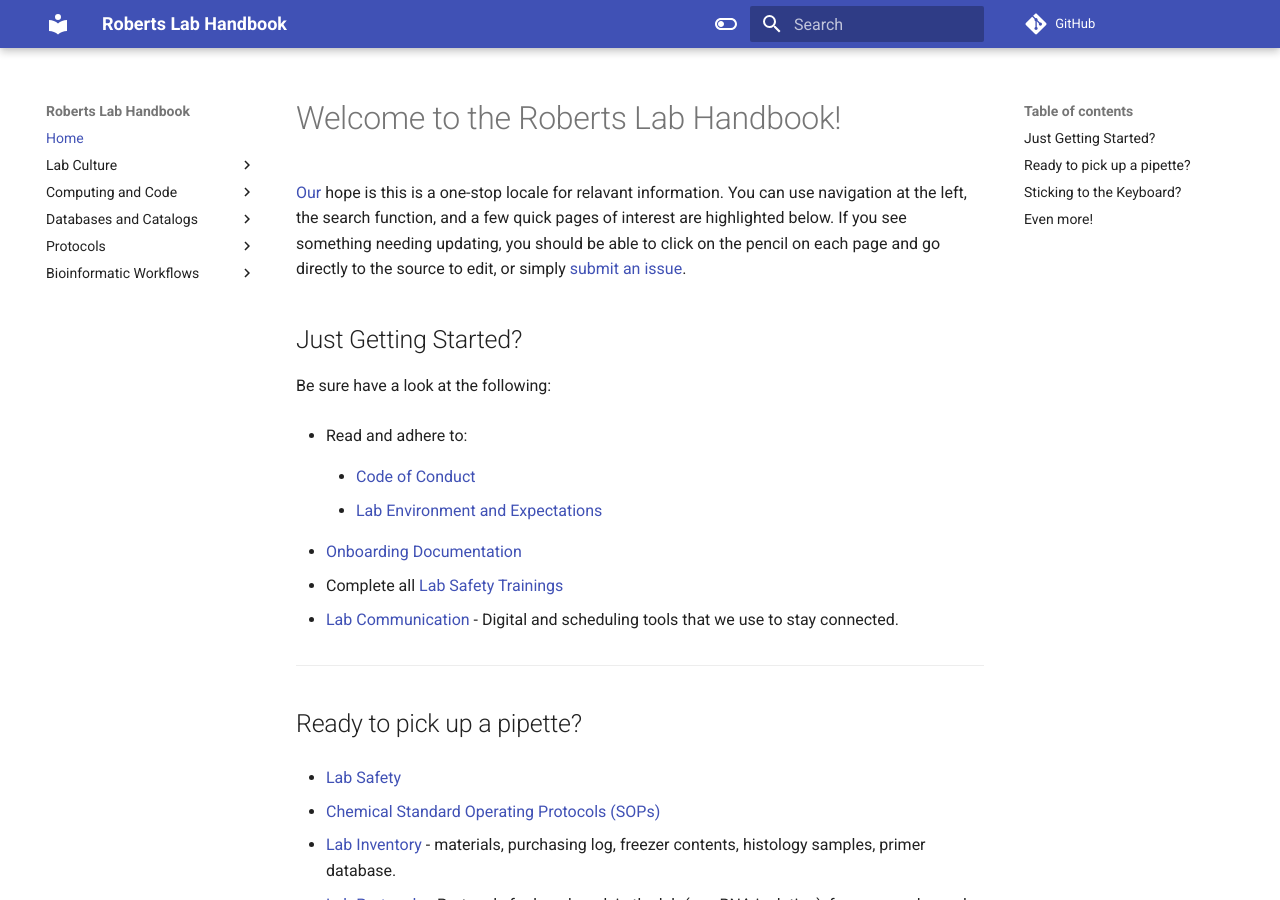
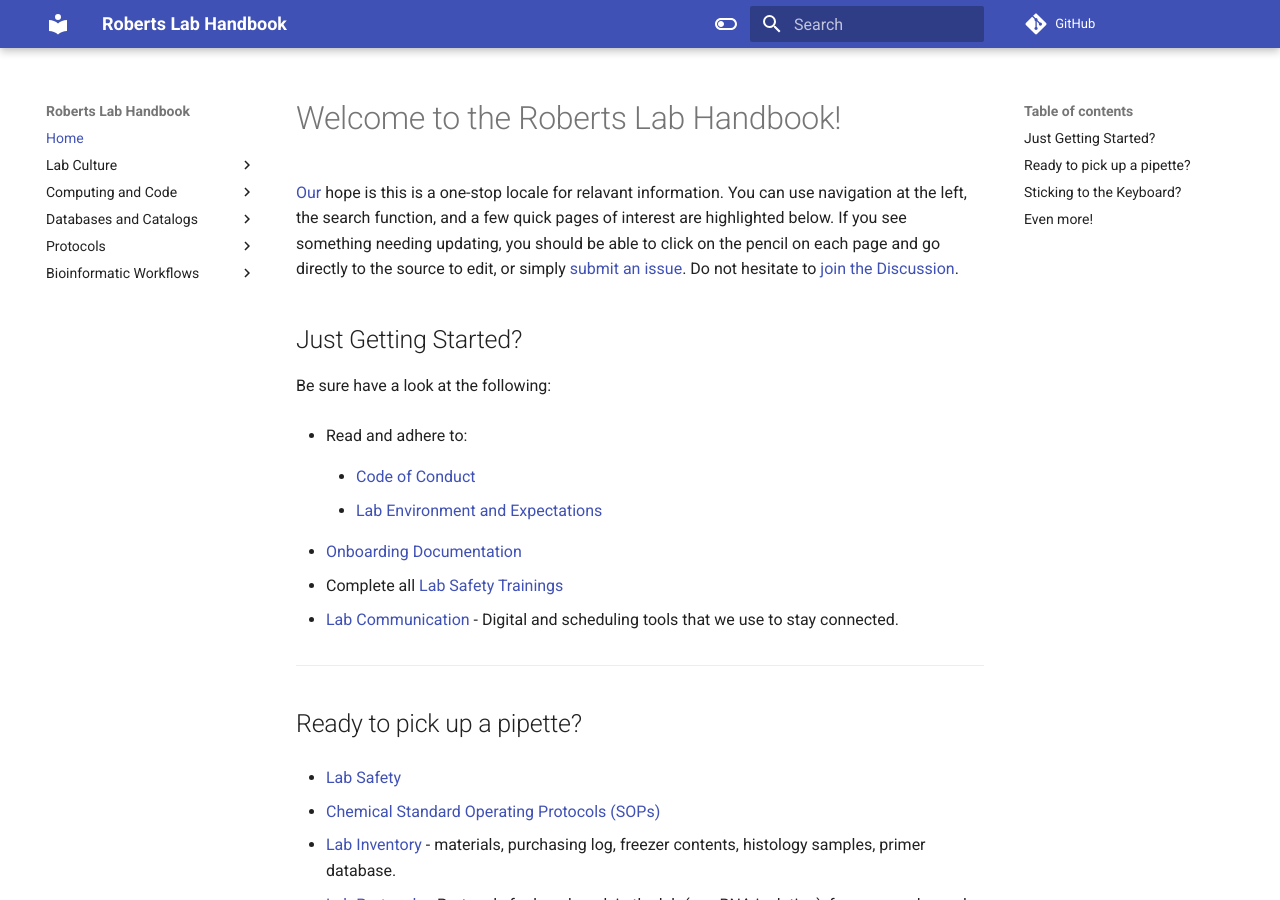
Before and after one commit to RobertsLab/resources, an MkDocs documentation site: the page built from docs/index.md, in a window 1280 px wide and 900 px high. Built offline with MkDocs 1.6.1 and Material for MkDocs 9.7.7, drawn with Linux system fonts in a browser that asks for light colours; comment, search, counter and statistics services are not loaded.

Commit message:
discussion link

```diff
--- a/docs/index.md
+++ b/docs/index.md
@@ -1,6 +1,6 @@
 # Welcome to the Roberts Lab Handbook!
 
-[Our](http://robertslab.info/) hope is this is a one-stop locale for relavant information. You can use navigation at the left, the search function, and a few quick pages of interest are highlighted below. If you see something needing updating, you should be able to click on the pencil on each page and go directly to the source to edit, or simply [submit an issue](https://github.com/RobertsLab/resources/issues/new).
+[Our](http://robertslab.info/) hope is this is a one-stop locale for relavant information. You can use navigation at the left, the search function, and a few quick pages of interest are highlighted below. If you see something needing updating, you should be able to click on the pencil on each page and go directly to the source to edit, or simply [submit an issue](https://github.com/RobertsLab/resources/issues/new). Do not hesitate to [join the Discussion](https://github.com/RobertsLab/resources/discussions).
 
 ## Just Getting Started?
 
```
